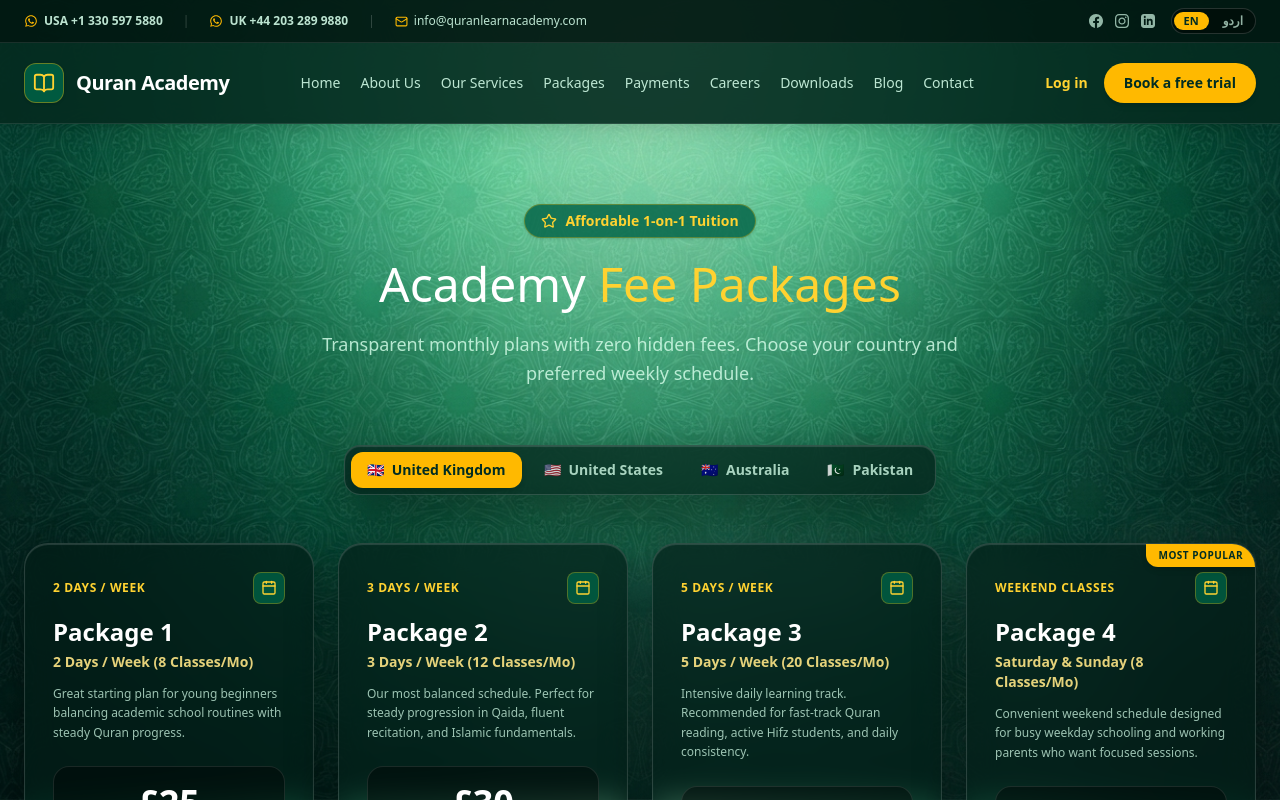
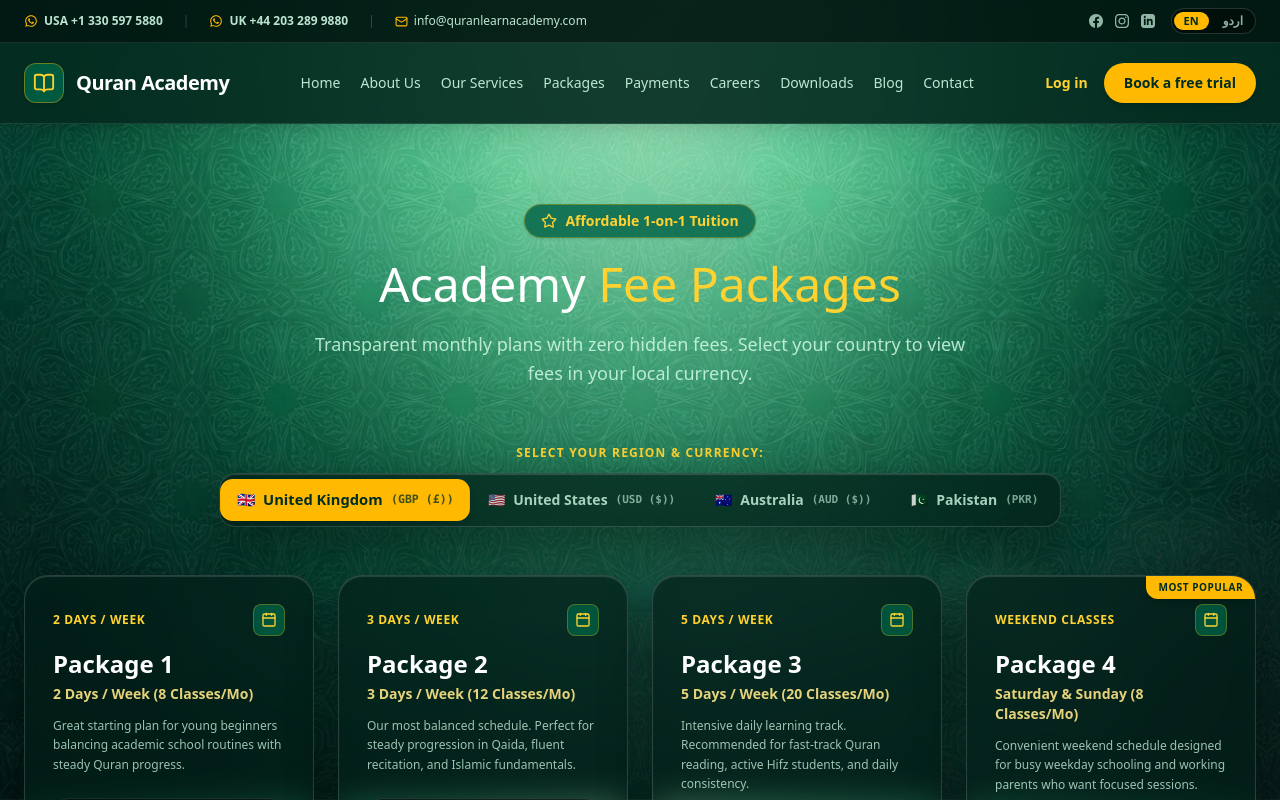
Before and after one commit to mdawoodali/QURAN-ACADEMY-APP, a Next.js app in the folder apps/web/: page /packages in a window 1280 px wide. Shown: the top 800 px of the page. Built offline with nearby package versions, Linux system fonts and the light colour scheme; a web font is replaced by a local one.

Commit message:
feat(packages): add interactive multi-country currency toggle (UK, USA, Australia, Pakistan)

```diff
--- a/apps/web/src/app/(public)/packages/page.tsx
+++ b/apps/web/src/app/(public)/packages/page.tsx
@@ -10,11 +10,11 @@ export default function PackagesPage() {
   const { t } = useLanguage();
   const [selectedCountry, setSelectedCountry] = useState<CountryCode>("UK");
 
-  const countries: { code: CountryCode; label: string; flag: string }[] = [
-    { code: "UK", label: "United Kingdom", flag: "🇬🇧" },
-    { code: "USA", label: "United States", flag: "🇺🇸" },
-    { code: "AUS", label: "Australia", flag: "🇦🇺" },
-    { code: "PK", label: "Pakistan", flag: "🇵🇰" },
+  const countries: { code: CountryCode; label: string; flag: string; currencyLabel: string }[] = [
+    { code: "UK", label: "United Kingdom", flag: "🇬🇧", currencyLabel: "GBP (£)" },
+    { code: "USA", label: "United States", flag: "🇺🇸", currencyLabel: "USD ($)" },
+    { code: "AUS", label: "Australia", flag: "🇦🇺", currencyLabel: "AUD ($)" },
+    { code: "PK", label: "Pakistan", flag: "🇵🇰", currencyLabel: "PKR" },
   ];
 
   return (
@@ -29,25 +29,29 @@ export default function PackagesPage() {
           Academy <span className="text-amber-300">Fee Packages</span>
         </h1>
         <p className="text-emerald-100/85 max-w-2xl mx-auto text-base sm:text-lg leading-relaxed">
-          Transparent monthly plans with zero hidden fees. Choose your country and preferred weekly schedule.
+          Transparent monthly plans with zero hidden fees. Select your country to view fees in your local currency.
         </p>
       </div>
 
       {/* Country Currency Selector */}
-      <div className="flex justify-center mb-12">
-        <div className="glass-container rounded-2xl p-1.5 border border-white/20 flex flex-wrap gap-1.5 shadow-xl">
+      <div className="flex flex-col items-center justify-center mb-12">
+        <span className="text-xs font-bold text-amber-300 uppercase tracking-widest mb-3">
+          Select Your Region & Currency:
+        </span>
+        <div className="glass-container rounded-2xl p-1.5 border border-white/20 flex flex-wrap justify-center gap-2 shadow-xl">
           {countries.map((c) => (
             <button
               key={c.code}
               onClick={() => setSelectedCountry(c.code)}
-              className={`flex items-center gap-2 px-4 py-2 rounded-xl text-xs sm:text-sm font-bold transition-all cursor-pointer ${
+              className={`flex items-center gap-2 px-4 py-2.5 rounded-xl text-xs sm:text-sm font-bold transition-all cursor-pointer ${
                 selectedCountry === c.code
-                  ? "bg-amber-400 text-emerald-950 shadow-md"
+                  ? "bg-amber-400 text-emerald-950 shadow-md scale-105"
                   : "text-emerald-100/80 hover:text-white hover:bg-white/10"
               }`}
             >
               <span>{c.flag}</span>
               <span>{c.label}</span>
+              <span className="text-[11px] opacity-75 font-mono">({c.currencyLabel})</span>
             </button>
           ))}
         </div>
```
